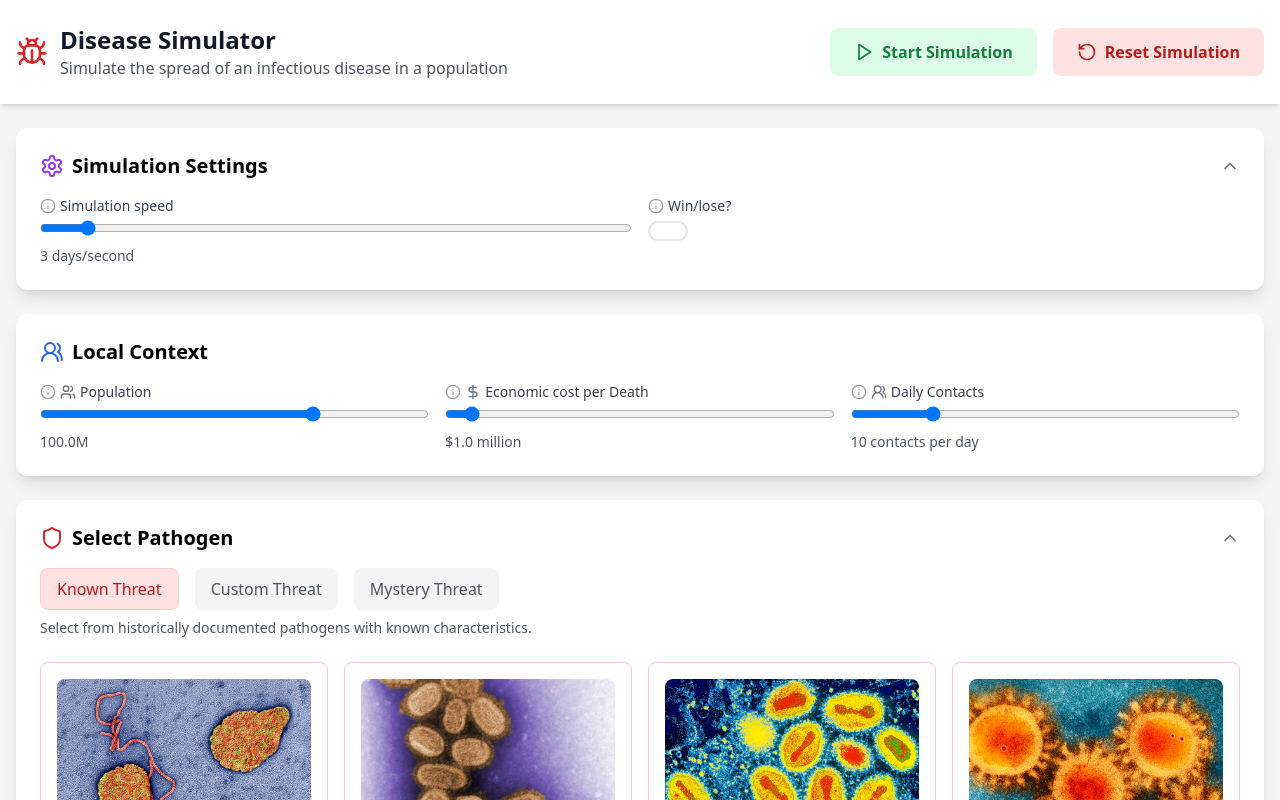
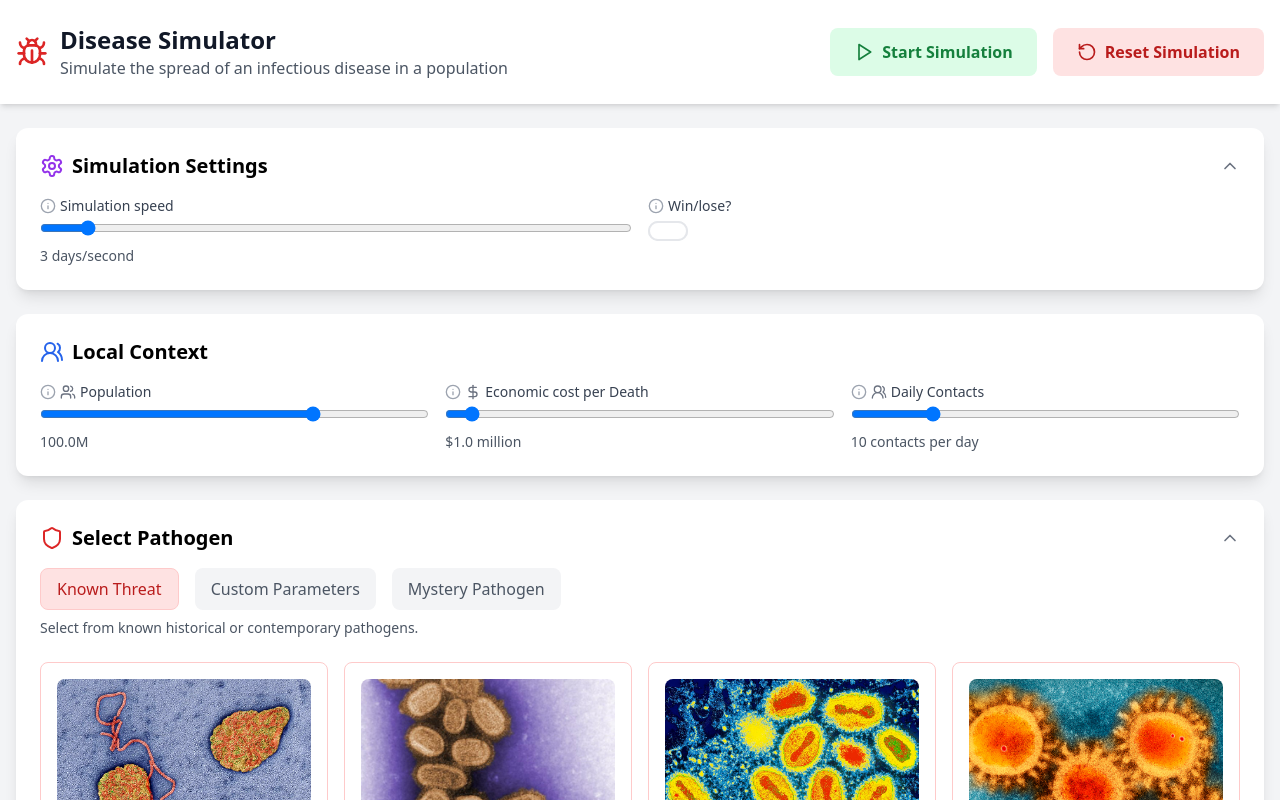
Before and after one commit to dewierwan/17nov-pandemic, a React (Vite) app: page / in a window 1280 px wide. Shown: the top 800 px of the page. Built offline with nearby package versions, Linux system fonts and the light colour scheme.

Commit message:
feat: small tweaks to the pathogen selector

```diff
--- a/src/data/pathogenDefinitions.ts
+++ b/src/data/pathogenDefinitions.ts
@@ -36,8 +36,7 @@ export const pathogenOptions: Pathogen[] = [
     latentPeriod: 5,                // ~5 days incubation
     infectiousPeriod: 10,                // ~8 days infectious period
     mortalityRate: 0.01             // ~1% IFR
-  }
-  /*
+  },
   {
     id: 'omicron',
     name: 'SARS-CoV-2 Omicron',
@@ -56,5 +55,4 @@ export const pathogenOptions: Pathogen[] = [
     infectiousPeriod: 3650,             // Long-term infection (~10 years without treatment)
     mortalityRate: 0.95             // High mortality without treatment
   }
-    */
 ];
--- a/src/features/disease/components/PathogenSelector.tsx
+++ b/src/features/disease/components/PathogenSelector.tsx
@@ -60,7 +60,7 @@ export default function PathogenSelector({ onSelectPathogen, disabled, selectedT
                     : 'bg-gray-100 text-gray-600 hover:bg-red-50'
                 }`}
               >
-                Custom Threat
+                Custom Parameters
               </button>
               <button
                 onClick={handleMysteryThreatSelect}
@@ -70,12 +70,12 @@ export default function PathogenSelector({ onSelectPathogen, disabled, selectedT
                     : 'bg-gray-100 text-gray-600 hover:bg-red-50'
                 }`}
               >
-                Mystery Threat
+                Mystery Pathogen
               </button>
             </div>
             <p className="text-sm text-gray-600">
-              {selectedThreatType === 'known' && "Select from historically documented pathogens with known characteristics."}
-              {selectedThreatType === 'custom' && "Create a custom pathogen or modify existing ones to explore different scenarios."}
+              {selectedThreatType === 'known' && "Select from known historical or contemporary pathogens."}
+              {selectedThreatType === 'custom' && "Customize pathogen parameters to explore different scenarios."}
               {selectedThreatType === 'mystery' && "Face an unknown pathogen with characteristics that are revealed over time."}
             </p>
           </div>
@@ -108,14 +108,6 @@ export default function PathogenSelector({ onSelectPathogen, disabled, selectedT
                   </div>
                   <h3 className="font-semibold">{pathogen.name}</h3>
                   <p className="text-sm text-gray-600 mt-1">{pathogen.description}</p>
-                  {selectedThreatType === 'custom' && (
-                    <div className="mt-2 text-sm text-gray-500 space-y-1">
-                      <p>Transmission rate: {(pathogen.transmissionProbability * 100).toFixed(1)}%</p>
-                      <p>Incubation period: {pathogen.latentPeriod} days</p>
-                      <p>Infectious period: {pathogen.infectiousPeriod} days</p>
-                      <p>Fatality rate: {(pathogen.mortalityRate * 100).toFixed(1)}%</p>
-                    </div>
-                  )}
                 </button>
               ))}
             </div>
```
Also changed, not shown: src/shared/components/ConfigPanel.tsx (added).
